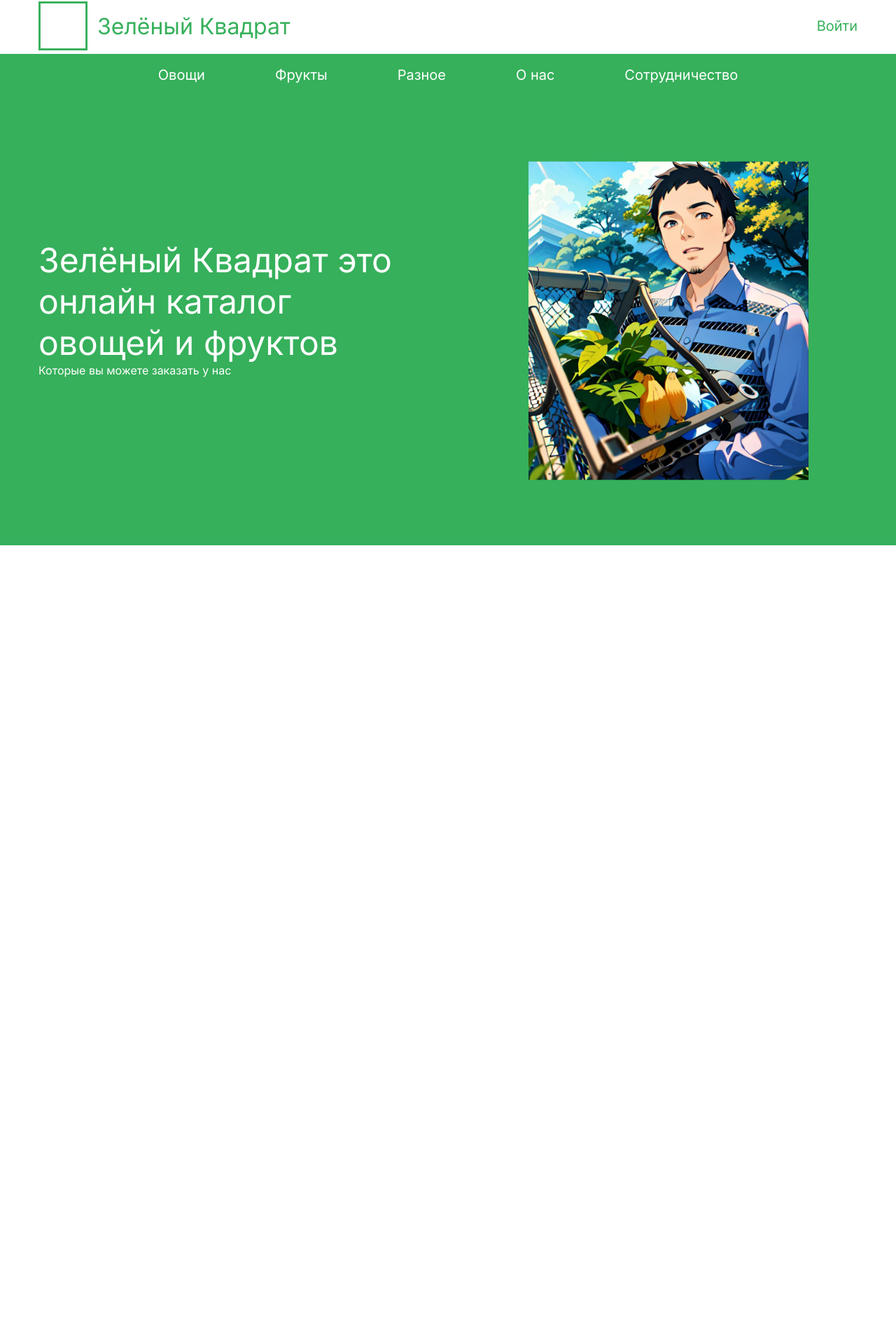
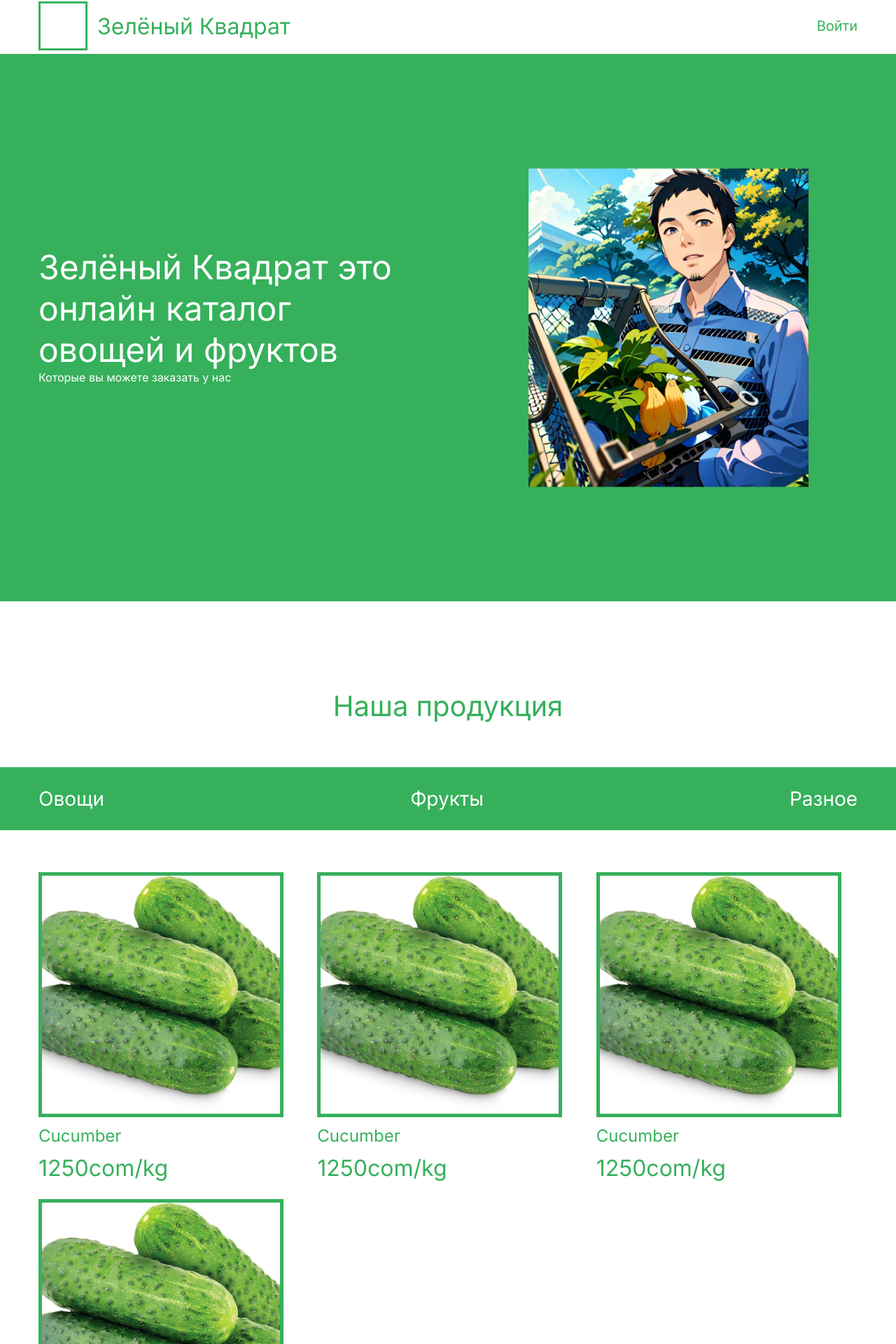
Before and after one commit to adilism48/green-square-front, a React (Create React App) app: page / in a window 1280 px wide. Shown: the part 3-1923 px from the top of the page at 70% size. Before the commit the page ends 800 px from the top, so only its background shows below. Built offline with nearby package versions, Linux system fonts and the light colour scheme.

Commit message:
Product and Cards added

```diff
--- a/src/App.js
+++ b/src/App.js
@@ -1,11 +1,13 @@
 import Header from "./components/header/Header";
 import Promo from "./components/promo/Promo";
+import Product from "./components/product/Product";
 
 function App() {
     return (
         <div className="App">
             <Header />
             <Promo />
+            <Product />
         </div>
     );
 }
--- /dev/null
+++ b/src/components/card/Card.jsx
@@ -0,0 +1,16 @@
+import './card.css'
+import cucumber from './../../img/cucumber.jpg'
+
+const Card = () => {
+    return (
+        <div className="card">
+            <img className="card__img" src={cucumber} alt="cucumber"/>
+            <div className="card__body">
+                <div className="card__title">Cucumber</div>
+                <div className="card__price">1250com/kg</div>
+            </div>
+        </div>
+    )
+}
+
+export default Card
--- /dev/null
+++ b/src/components/card/card.css
@@ -0,0 +1,25 @@
+.card {
+
+}
+
+.card__img {
+    width: 350px;
+    height: 350px;
+    object-fit: cover;
+
+    border: 5px solid var(--mainGreen);
+}
+
+.card__title {
+    padding-top: 12px;
+
+    font-size: 24px;
+    color: var(--mainGreen);
+}
+
+.card__price {
+    padding-top: 12px;
+
+    font-size: 32px;
+    color: var(--mainGreen);
+}
--- a/src/components/header/Header.jsx
+++ b/src/components/header/Header.jsx
@@ -13,17 +13,6 @@ function Header() {
                     <a href="#!">Войти</a>
                 </div>
             </div>
-            <nav className="header__nav">
-                <div className="container">
-                    <ul>
-                        <li><a href="#!">Овощи</a></li>
-                        <li><a href="#!">Фрукты</a></li>
-                        <li><a href="#!">Разное</a></li>
-                        <li><a href="#!">О нас</a></li>
-                        <li><a href="#!">Сотрудничество</a></li>
-                    </ul>
-                </div>
-            </nav>
         </header>
     )
 }
--- a/src/components/header/header.css
+++ b/src/components/header/header.css
@@ -27,26 +27,3 @@
     font-style: normal;
     line-height: normal;
 }
-
-.header__nav {
-    display: flex;
-    align-items: center;
-    justify-content: space-between;
-    padding: 18px 0;
-
-    background-color: var(--mainGreen);
-    font-size: 20px;
-    font-style: normal;
-    font-weight: 400;
-    line-height: normal;
-}
-
-.header__nav ul {
-    display: flex;
-    column-gap: 100px;
-    align-items: center;
-}
-
-.header__nav a {
-    color: var(--white);
-}
--- /dev/null
+++ b/src/components/product/Product.jsx
@@ -0,0 +1,31 @@
+import './product.css'
+import Card from "../card/Card";
+
+const Product = () => {
+    return (
+        <section className="product">
+            <div className="product__header">
+                <h2 className="title-2">Наша продукция</h2>
+            </div>
+            <div className="filter">
+                <div className="container">
+                    <div className="filter__items">
+                        <h3 className="title-3">Овощи</h3>
+                        <h3 className="title-3">Фрукты</h3>
+                        <h3 className="title-3">Разное</h3>
+                    </div>
+                </div>
+            </div>
+            <div className="container">
+                <div className="product__cards">
+                    <Card />
+                    <Card />
+                    <Card />
+                    <Card />
+                </div>
+            </div>
+        </section>
+    )
+}
+
+export default Product
--- /dev/null
+++ b/src/components/product/product.css
@@ -0,0 +1,29 @@
+.product {
+    padding-top: 125px;
+    padding-bottom: 100px;
+}
+
+.product__header {
+    text-align: center;
+    padding-bottom: 63px;
+}
+
+.filter {
+    background-color: var(--mainGreen);
+}
+
+.filter__items {
+    display: flex;
+    justify-content: space-between;
+
+    padding-top: 28px;
+    padding-bottom: 28px;
+}
+
+.product__cards {
+    padding-top: 60px;
+
+    display: grid;
+    grid-template-columns: repeat(auto-fit, minmax(350px, 1fr));
+    grid-gap: 25px;
+}
--- a/src/components/promo/promo.css
+++ b/src/components/promo/promo.css
@@ -9,7 +9,7 @@
 
 .promo__text {
     color: var(--white);
-    padding-top: 205px;
+    padding-top: 275px;
 }
 
 .promo__title {
@@ -22,6 +22,6 @@
 }
 
 .promo__img {
-    padding-top: 93px;
-    padding-bottom: 93px;
+    padding-top: 163px;
+    padding-bottom: 163px;
 }
--- a/src/styles/common.css
+++ b/src/styles/common.css
@@ -13,3 +13,13 @@ body {
     margin: 0 auto;
     padding: 0 30px;
 }
+
+.title-2 {
+    font-size: 40px;
+    color: var(--mainGreen);
+}
+
+.title-3 {
+    font-size: 28px;
+    color: var(--white);
+}
```
Also changed, not shown: src/img/cucumber.jpg (added), src/img/tomato.jpg (added).
